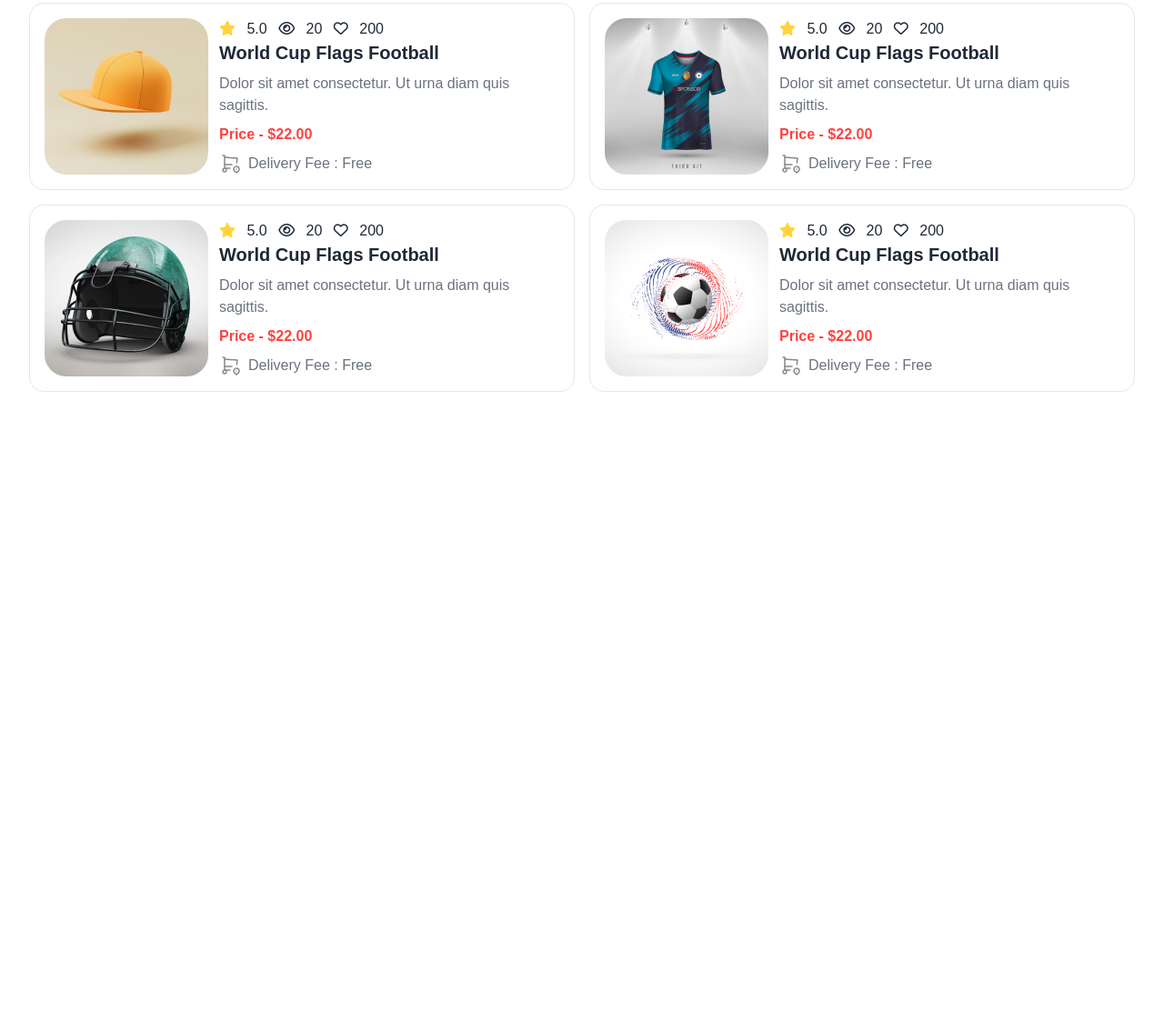
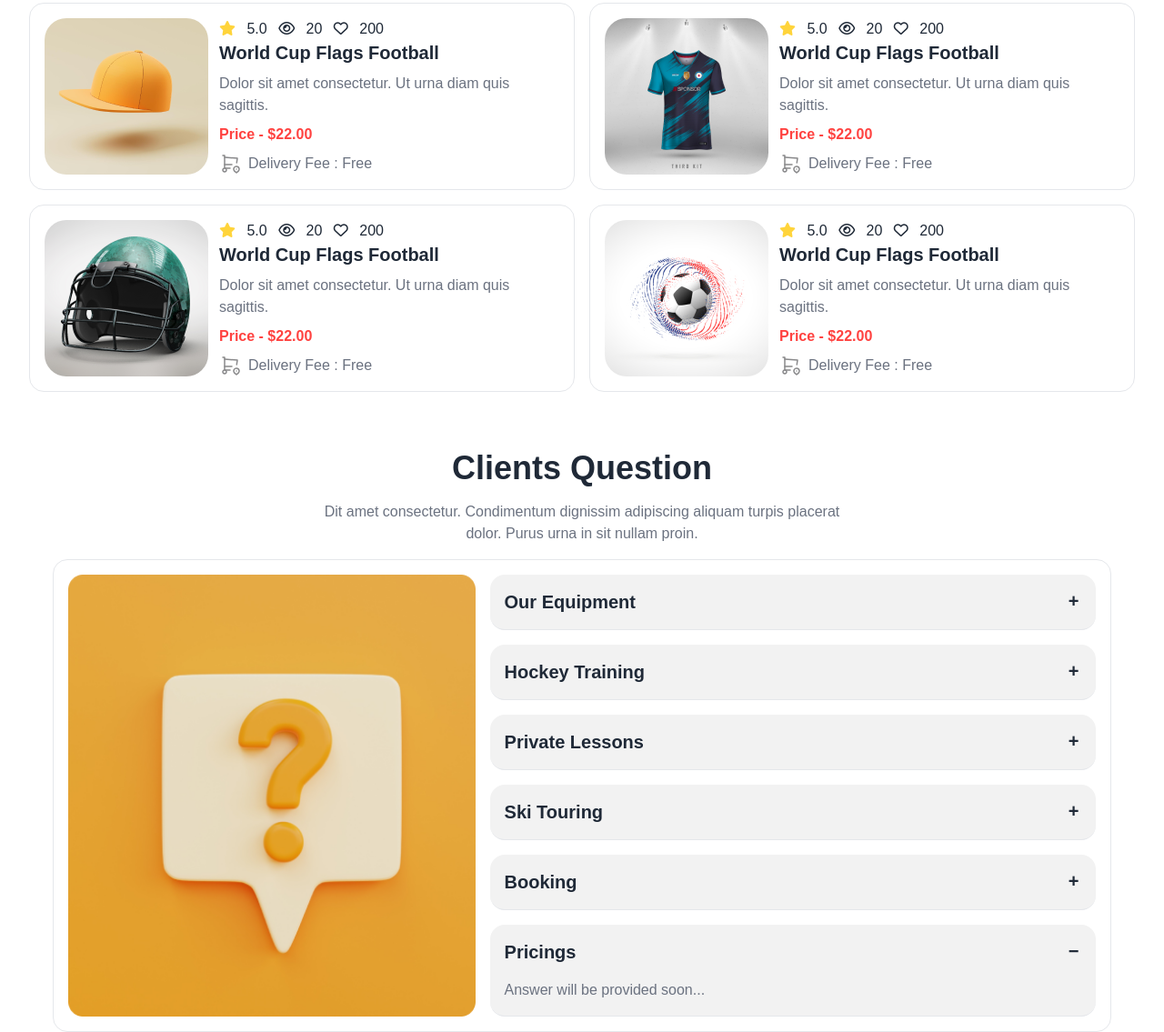
Before and after one commit to sakib-333/hockey, a plain HTML site: page index.html in a window 1280 px wide. Shown: the part 2547-3682 px from the top of the page at 91% size. Before the commit the page ends 2978 px from the top, so only its background shows below. Drawn offline with Linux system fonts and the light colour scheme; a web font is replaced by a local one.

Commit message:
Add clients questions.

```diff
--- a/index.html
+++ b/index.html
@@ -1097,6 +1097,89 @@
             </div>
           </div>
         </section>
+        <!-- Clients Question -->
+        <section class="mt-8 md:mt-10 lg:mt-16 flex flex-col items-center">
+          <!-- Text -->
+          <div class="max-w-[607px] text-center lg:space-y-4">
+            <h1 class="font-extrabold text-[22px] md:text-3xl lg:text-4xl">
+              Clients Question
+            </h1>
+            <p class="text-sm lg:text-base text-gray-500">
+              Dit amet consectetur. Condimentum dignissim adipiscing aliquam
+              turpis placerat dolor. Purus urna in sit nullam proin.
+            </p>
+          </div>
+          <!-- FAQ -->
+          <div
+            class="mt-4 max-w-[335px] p-4 flex flex-col md:max-w-full md:space-x-4 lg:flex-row rounded-2xl border"
+          >
+            <img
+              class="md:w-2/5 mx-auto"
+              src="./assets/11.png"
+              alt="question"
+            />
+            <!-- Accordian -->
+            <div class="mt-5 lg:mt-0 space-y-4">
+              <!-- Accordian-01 -->
+              <div class="collapse collapse-plus bg-base-200 border-b">
+                <input type="radio" name="my-accordion-3" checked="checked" />
+                <div class="collapse-title text-xl font-bold">
+                  Our Equipment
+                </div>
+                <div class="collapse-content">
+                  <p class="text-gray-500">
+                    Dolor sit amet consectetur. Ut urna diam quis sagittis. Elit
+                    elit enim sagittis turpis in magna.
+                  </p>
+                </div>
+              </div>
+              <!-- Accordian-02 -->
+              <div class="collapse collapse-plus bg-base-200 border-b">
+                <input type="radio" name="my-accordion-3" checked="checked" />
+                <div class="collapse-title text-xl font-bold">
+                  Hockey Training
+                </div>
+                <div class="collapse-content">
+                  <p class="text-gray-500">Answer will be provided soon...</p>
+                </div>
+              </div>
+              <!-- Accordian-03 -->
+              <div class="collapse collapse-plus bg-base-200 border-b">
+                <input type="radio" name="my-accordion-3" checked="checked" />
+                <div class="collapse-title text-xl font-bold">
+                  Private Lessons
+                </div>
+                <div class="collapse-content">
+                  <p class="text-gray-500">Answer will be provided soon...</p>
+                </div>
+              </div>
+              <!-- Accordian-04 -->
+              <div class="collapse collapse-plus bg-base-200 border-b">
+                <input type="radio" name="my-accordion-3" checked="checked" />
+                <div class="collapse-title text-xl font-bold">Ski Touring</div>
+                <div class="collapse-content">
+                  <p class="text-gray-500">Answer will be provided soon...</p>
+                </div>
+              </div>
+              <!-- Accordian-05 -->
+              <div class="collapse collapse-plus bg-base-200 border-b">
+                <input type="radio" name="my-accordion-3" checked="checked" />
+                <div class="collapse-title text-xl font-bold">Booking</div>
+                <div class="collapse-content">
+                  <p class="text-gray-500">Answer will be provided soon...</p>
+                </div>
+              </div>
+              <!-- Accordian-06 -->
+              <div class="collapse collapse-plus bg-base-200 border-b">
+                <input type="radio" name="my-accordion-3" checked="checked" />
+                <div class="collapse-title text-xl font-bold">Pricings</div>
+                <div class="collapse-content">
+                  <p class="text-gray-500">Answer will be provided soon...</p>
+                </div>
+              </div>
+            </div>
+          </div>
+        </section>
       </main>
     </div>
   </body>
```
